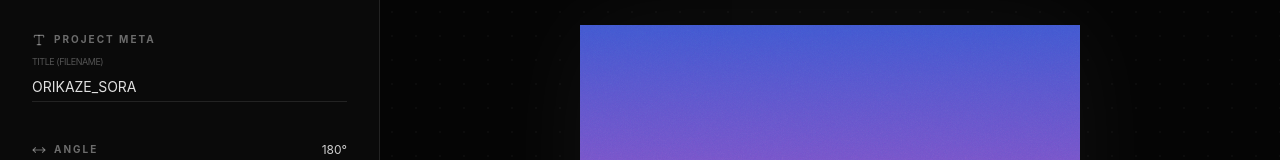
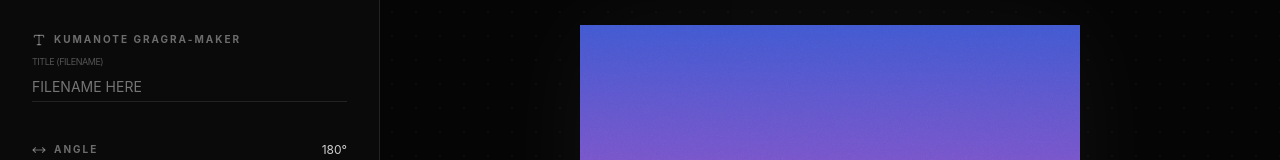
Before and after one commit to goodkuma3-cmd/GraGra-Maker, a React (Vite) app: page / in a window 1280 px wide. Shown: the top 160 px of the page. Built offline with nearby package versions, Linux system fonts and the light colour scheme.

Commit message:
Update: KUMAnoTE branding and fixed title

```diff
--- a/src/App.jsx
+++ b/src/App.jsx
@@ -9,7 +9,7 @@ const App = () => {
     { id: 3, hex: '#FFCC70', stop: 100 },
   ]);
   const [angle, setAngle] = useState(180);
-  const [title, setTitle] = useState('ORIKAZE_SORA');
+  const [title, setTitle] = useState('');
   const [subtitle, setSubtitle] = useState('KUMAnoTE');
   const [number, setNumber] = useState('01');
   const [noise, setNoise] = useState(0.15);
@@ -117,7 +117,7 @@ const App = () => {
           <div className="space-y-6">
             <div className="flex items-center gap-2 text-white/40 mb-2">
               <Type size={14} />
-              <span className="text-[10px] tracking-[0.2em] font-bold uppercase">Project Meta</span>
+              <span className="text-[10px] tracking-[0.2em] font-bold uppercase">KUMAnoTE GraGra-Maker</span>
             </div>
             <div className="space-y-4">
               <div className="group">
```
